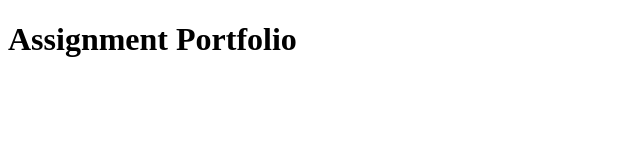
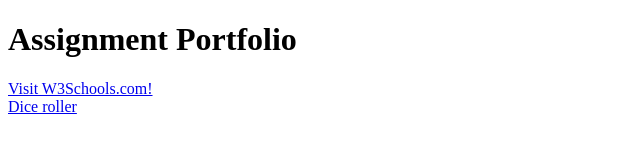
Before and after one commit to flyerJewel/DraftBash-Proposal, a plain HTML site: page index.html in a window 1280 px wide. Shown: the whole page, without its empty margins (0-640 px from the left). Drawn offline with Linux system fonts and the light colour scheme.

Commit message:
update index

```diff
--- a/index.html
+++ b/index.html
@@ -7,5 +7,8 @@
 </head>
 <body>
 	<h1>Assignment Portfolio</h1>
+	<a href="https://www.w3schools.com/">Visit W3Schools.com!</a>
+	<br>
+	<a href="https://orange-dune-06e568c10.4.azurestaticapps.net">Dice roller</a>
 </body>
 </html>
```
